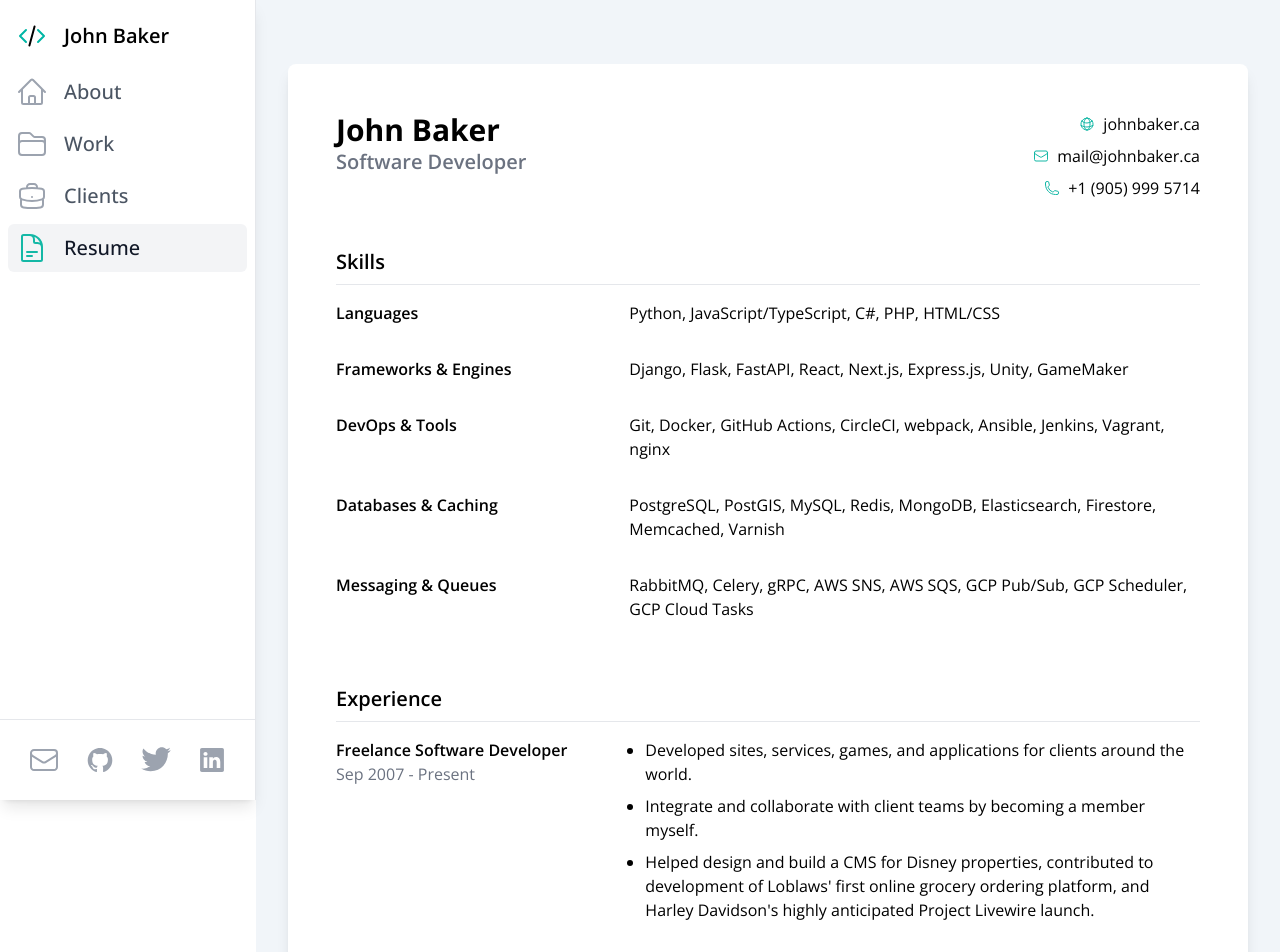
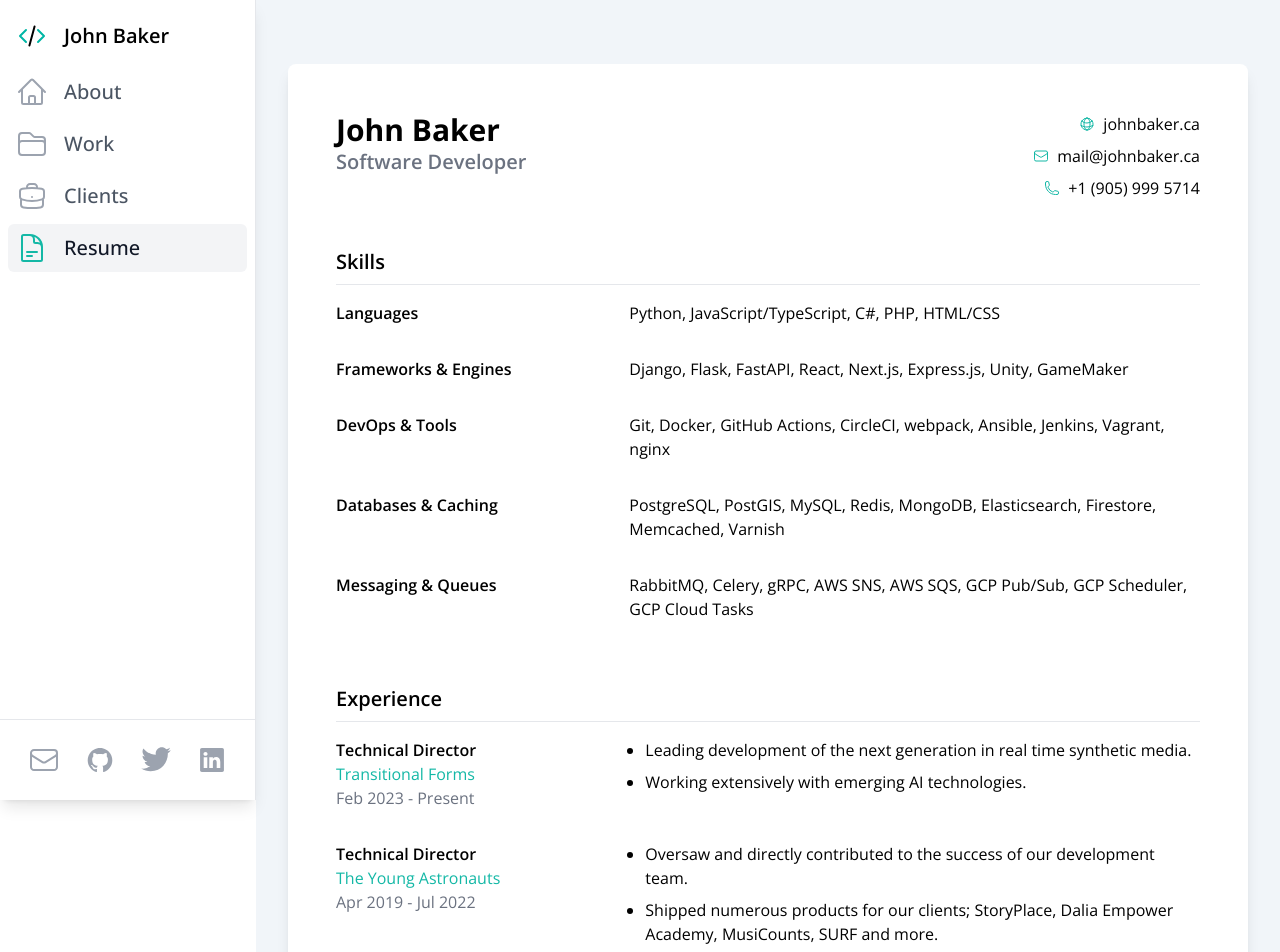
Before and after one commit to jhnbkr/portfolio, a Next.js app: page /resume in a window 1280 px wide. Shown: the top 952 px of the page. Built offline with nearby package versions, Linux system fonts and the light colour scheme.

Commit message:
Removed freelance developer from resume

```diff
--- a/src/pages/resume.tsx
+++ b/src/pages/resume.tsx
@@ -119,15 +119,6 @@ const skills: Skill[] = [
 ];
 
 const experience: Experience[] = [
-    {
-        role: "Freelance Software Developer",
-        period: "Sep 2007 - Present",
-        details: [
-            "Developed sites, services, games, and applications for clients around the world.",
-            "Integrate and collaborate with client teams by becoming a member myself.",
-            "Helped design and build a CMS for Disney properties, contributed to development of Loblaws' first online grocery ordering platform, and Harley Davidson's highly anticipated Project Livewire launch.",
-        ],
-    },
     {
         role: "Technical Director",
         company: {
```
